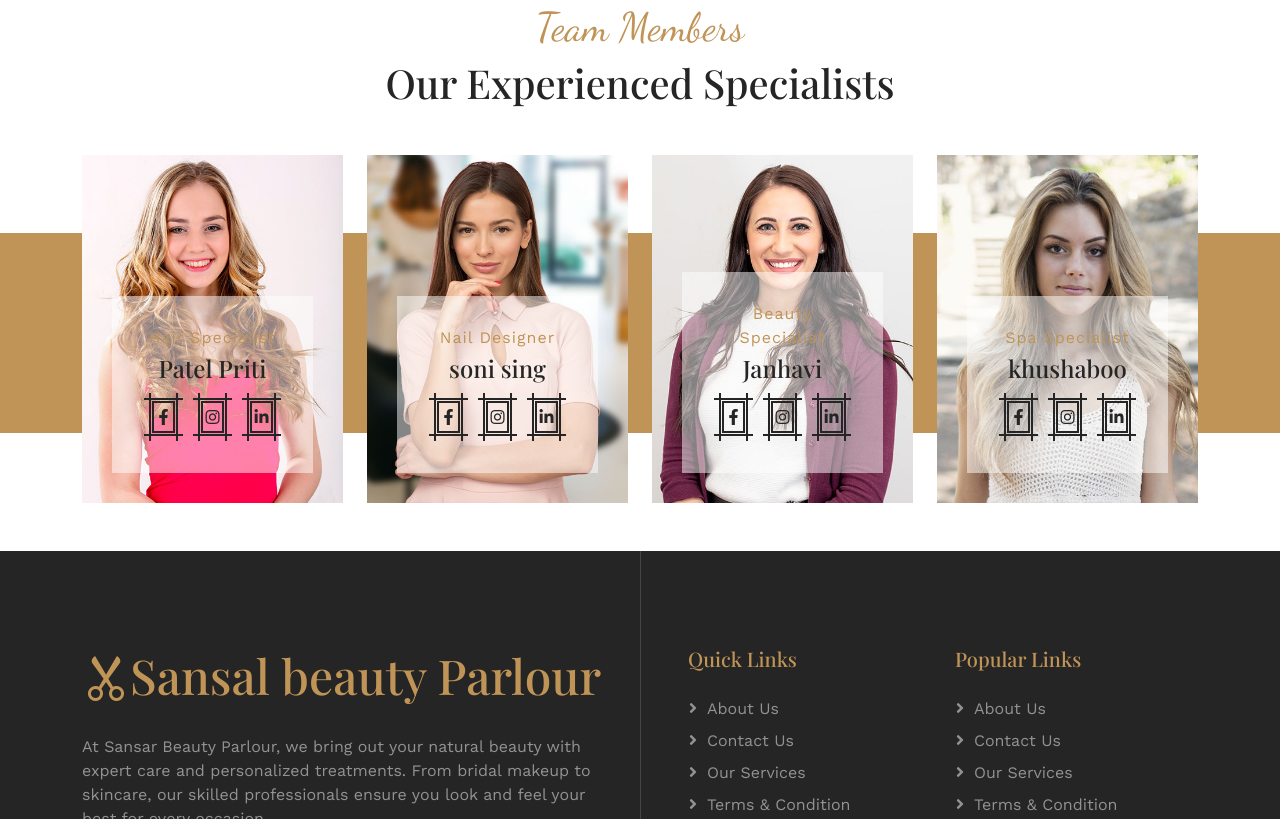
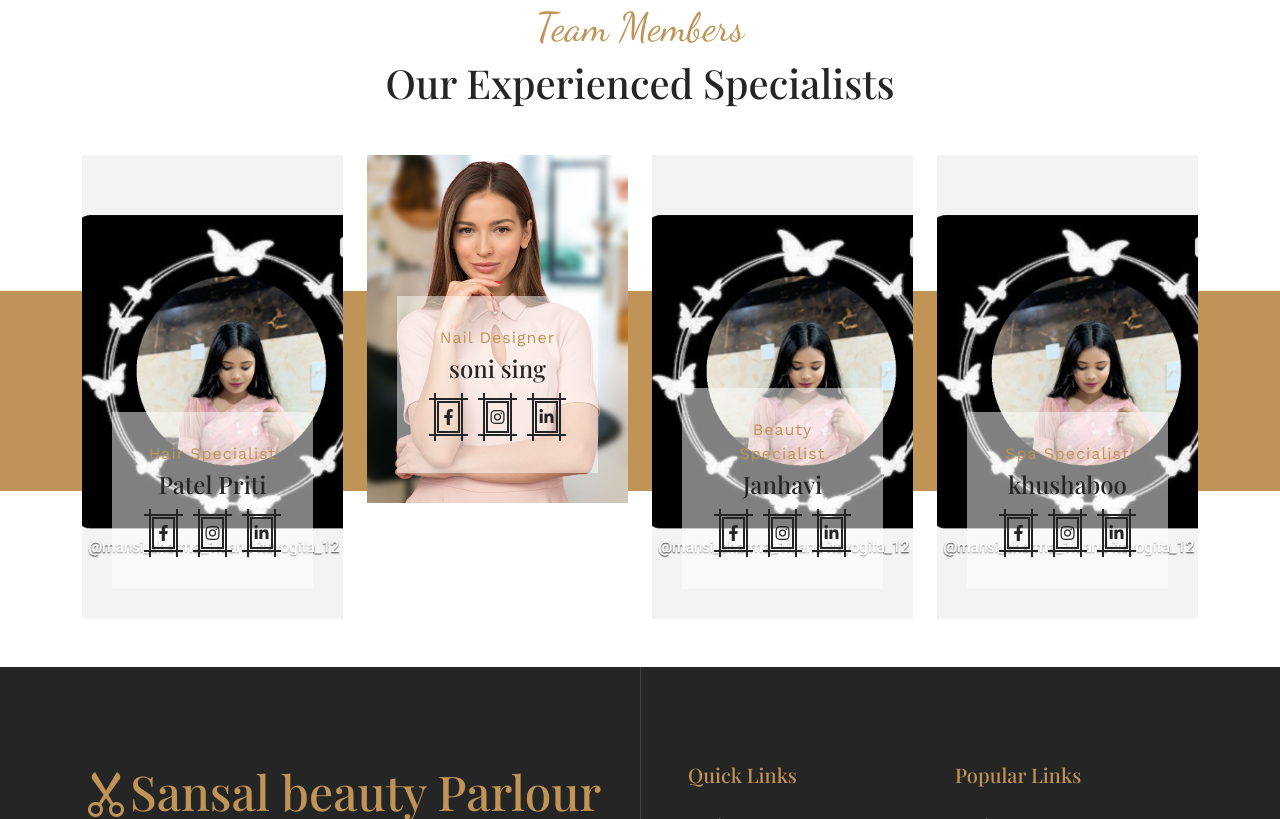
Before and after one commit to Lakkhichandra/sansar_janhvi, a plain HTML site: page team.html in a window 1280 px wide. Shown: the part 509-1328 px from the top of the page. Drawn offline with nearby package versions, Linux system fonts and the light colour scheme.

Commit message:
Update team.html

```diff
--- a/team.html
+++ b/team.html
@@ -112,7 +112,7 @@
             <div class="row g-4 team">
                 <div class="col-md-6 col-lg-3 wow fadeIn" data-wow-delay="0.1s">
                     <div class="team-item position-relative overflow-hidden">
-                        <img class="img-fluid w-100" src="img/team-1.jpg" alt="">
+                        <img class="img-fluid w-100" src="img/team-2.jpeg" alt="">
                         <div class="team-overlay">
                             <p class="text-primary mb-1">Hair Specialist</p>
                             <h4>Patel Priti</h4>
@@ -152,7 +152,7 @@
                 </div>
                 <div class="col-md-6 col-lg-3 wow fadeIn" data-wow-delay="0.5s">
                     <div class="team-item position-relative overflow-hidden">
-                        <img class="img-fluid w-100" src="img/team-3.jpg" alt="">
+                        <img class="img-fluid w-100" src="img/team-2.jpeg" alt="">
                         <div class="team-overlay">
                             <p class="text-primary mb-1">Beauty Specialist</p>
                             <h4>Janhavi</h4>
@@ -172,7 +172,7 @@
                 </div>
                 <div class="col-md-6 col-lg-3 wow fadeIn" data-wow-delay="0.7s">
                     <div class="team-item position-relative overflow-hidden">
-                        <img class="img-fluid w-100" src="img/team-4.jpg" alt="">
+                        <img class="img-fluid w-100" src="img/team-2.jpeg" alt="">
                         <div class="team-overlay">
                             <p class="text-primary mb-1">Spa Specialist</p>
                             <h4>khushaboo</h4>
@@ -289,4 +289,5 @@
     <script src="js/main.js"></script>
 </body>
 
+
 </html>
```
